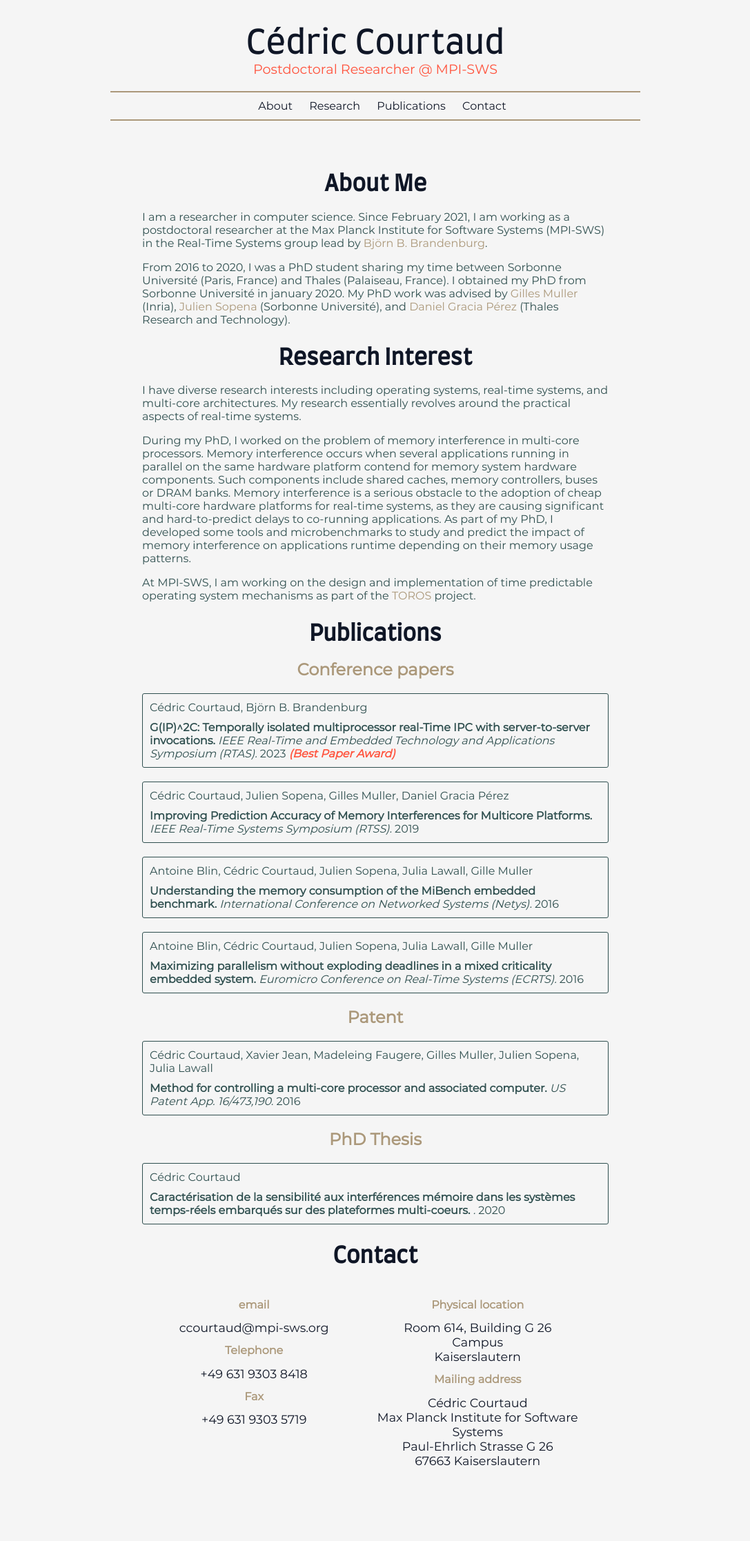
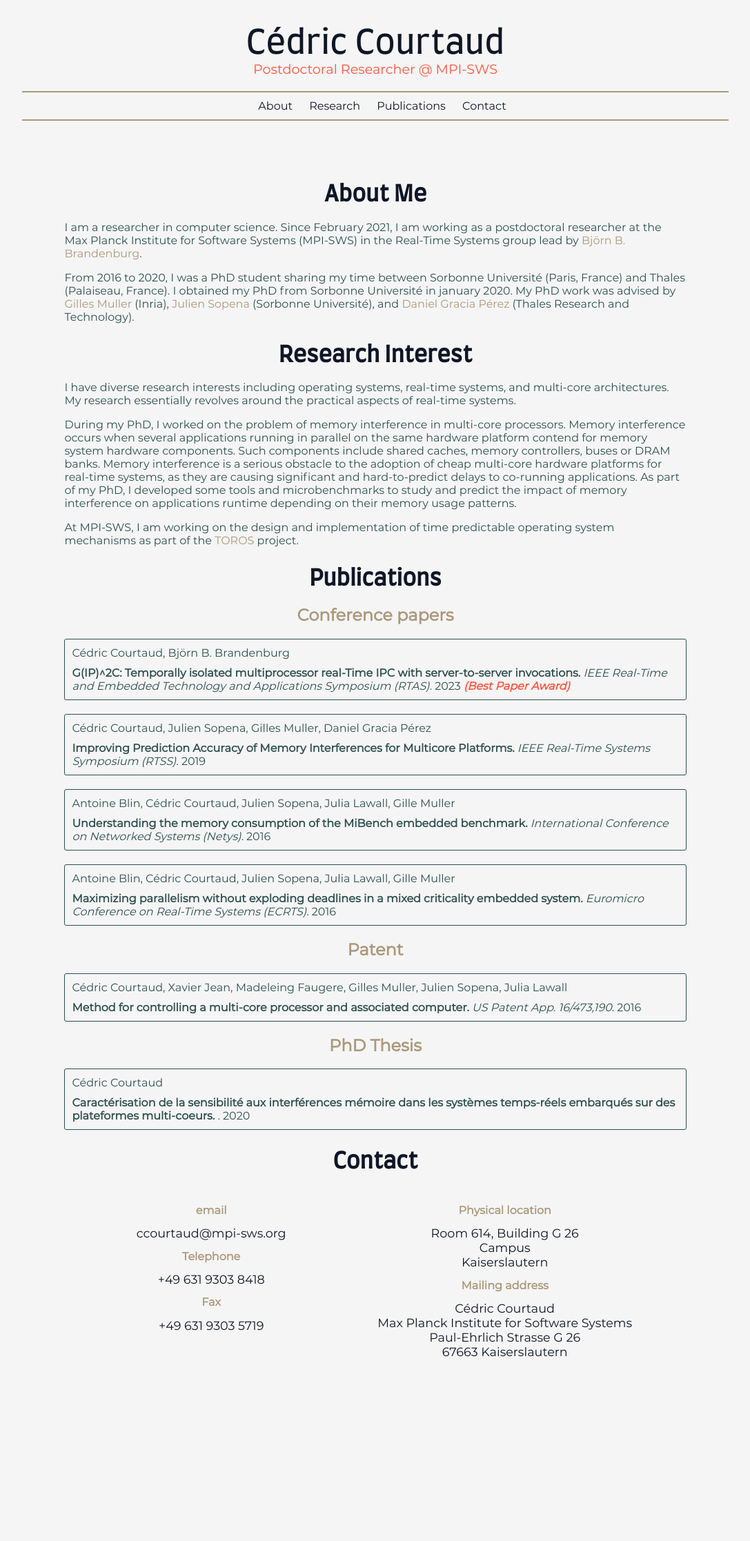
Before and after one commit to cedric-courtaud/cedric-courtaud.github.io, a Jekyll site: the page built from index.html, in a window 1280 px wide. Shown: the whole page at 69% size, without its empty margins (96-1183 px from the left). Built offline with Jekyll 4.4.1, drawn with Linux system fonts in a browser that asks for light colours; after the commit the page ends 2091 px from its top, so only the background shows below that.

Commit message:
Update main.scss

```diff
--- a/_sass/main.scss
+++ b/_sass/main.scss
@@ -39,7 +39,8 @@ body {
     color: darkslategray;
     font-family: 'Montserrat', sans-serif;
     font-size: medium;
-    width:60%;
+    width: 800px;
+    min-width: 80%;
     margin: auto;
 }
 
```
